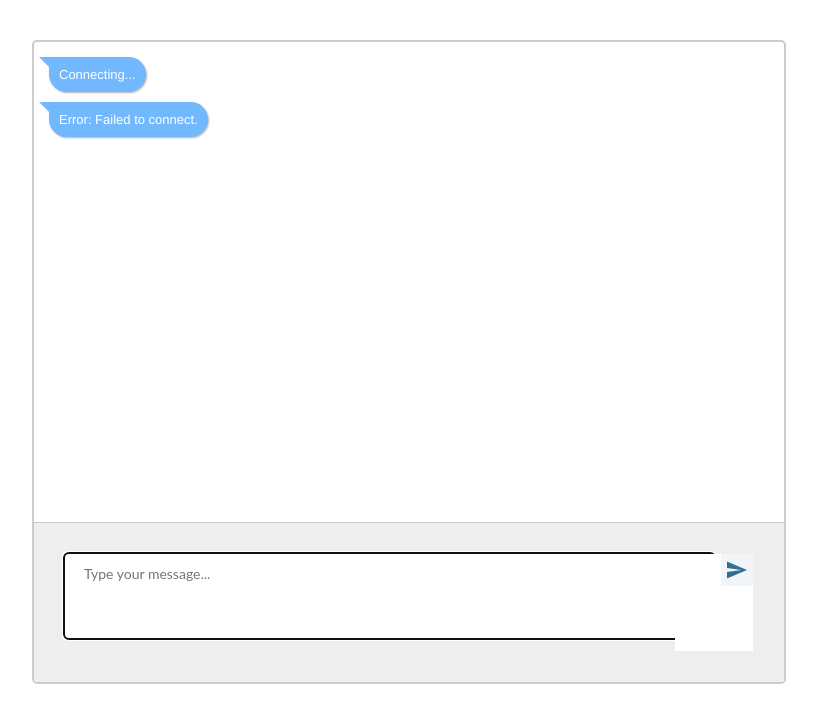
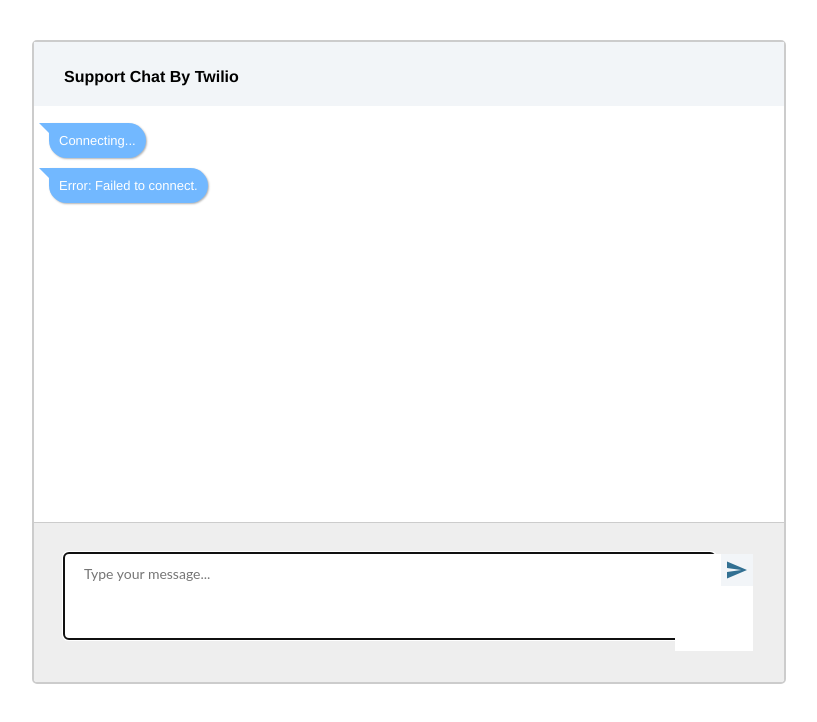
Before and after one commit to Jasmin2895/twilio-support-chat, a React (Create React App) app: page / in a window 1280 px wide. Shown: the top 722 px of the page, without its empty margins (231-1048 px from the left). Built offline with nearby package versions, Linux system fonts and the light colour scheme; no server answers.

Commit message:
added a header to chat

```diff
--- a/package.json
+++ b/package.json
@@ -18,12 +18,10 @@
   "devDependencies": {
     "acorn": "^5.7.4",
     "braces": "^2.3.1",
-    "css-loader": "^3.5.2",
     "eslint": "^4.18.2",
     "js-yaml": "^3.13.1",
     "mem": "^4.0.0",
-    "style-loader": "^1.1.4",
-    "webpack-dev-server": "^3.1.11"
+    "prettier": "2.0.4"
   },
   "proxy": "http://localhost:3001",
   "scripts": {
--- a/src/App.js
+++ b/src/App.js
@@ -1,6 +1,7 @@
 import React, { Component } from "react";
 import MessageForm from "./MessageForm";
 import MessageList from "./MessageList";
+import MessageHeader from "./MessageHeader";
 import $ from "jquery";
 import "./App.css";
 const Chat = require("twilio-chat");
@@ -155,6 +156,7 @@ class App extends Component {
   render() {
     return (
       <div className="App">
+        <MessageHeader />
         <MessageList messages={this.state.messages} />
         <MessageForm onMessageSend={this.handleNewMessage} />
       </div>
--- a/src/MessageHeader.css
+++ b/src/MessageHeader.css
@@ -0,0 +1,25 @@
+.chat-header {
+  padding: 20px;
+  border-bottom: 2px solid white;
+  background: #f2f5f8;
+}
+
+.chat-about {
+  float: left;
+  padding-left: 10px;
+  margin-top: 6px;
+}
+
+.chat-with {
+  font-weight: bold;
+  font-size: 16px;
+}
+
+.clearfix:after {
+  visibility: hidden;
+  display: block;
+  font-size: 0;
+  content: " ";
+  clear: both;
+  height: 0;
+}
--- a/src/MessageHeader.js
+++ b/src/MessageHeader.js
@@ -1 +1,20 @@
 import React, { Component } from "react";
+import "./MessageHeader.css";
+
+class MessageHeader extends Component {
+  constructor(props) {
+    super(props);
+  }
+
+  render() {
+    return (
+      <div className="chat-header clearfix">
+        <div className="chat-about">
+          <div className="chat-with">Support Chat By Twilio</div>
+        </div>
+      </div>
+    );
+  }
+}
+
+export default MessageHeader;
--- a/src/index.css
+++ b/src/index.css
@@ -2,5 +2,5 @@ body {
   margin: 0;
   padding: 20px;
   margin-top: 20px;
-  font-family: sans-serif;
+  font-family: 14px/20px "Lato", Arial, Helvetica, sans-serif;
 }
```
Also changed, not shown: 1 other file (tests, documents, lock files or other folders).
